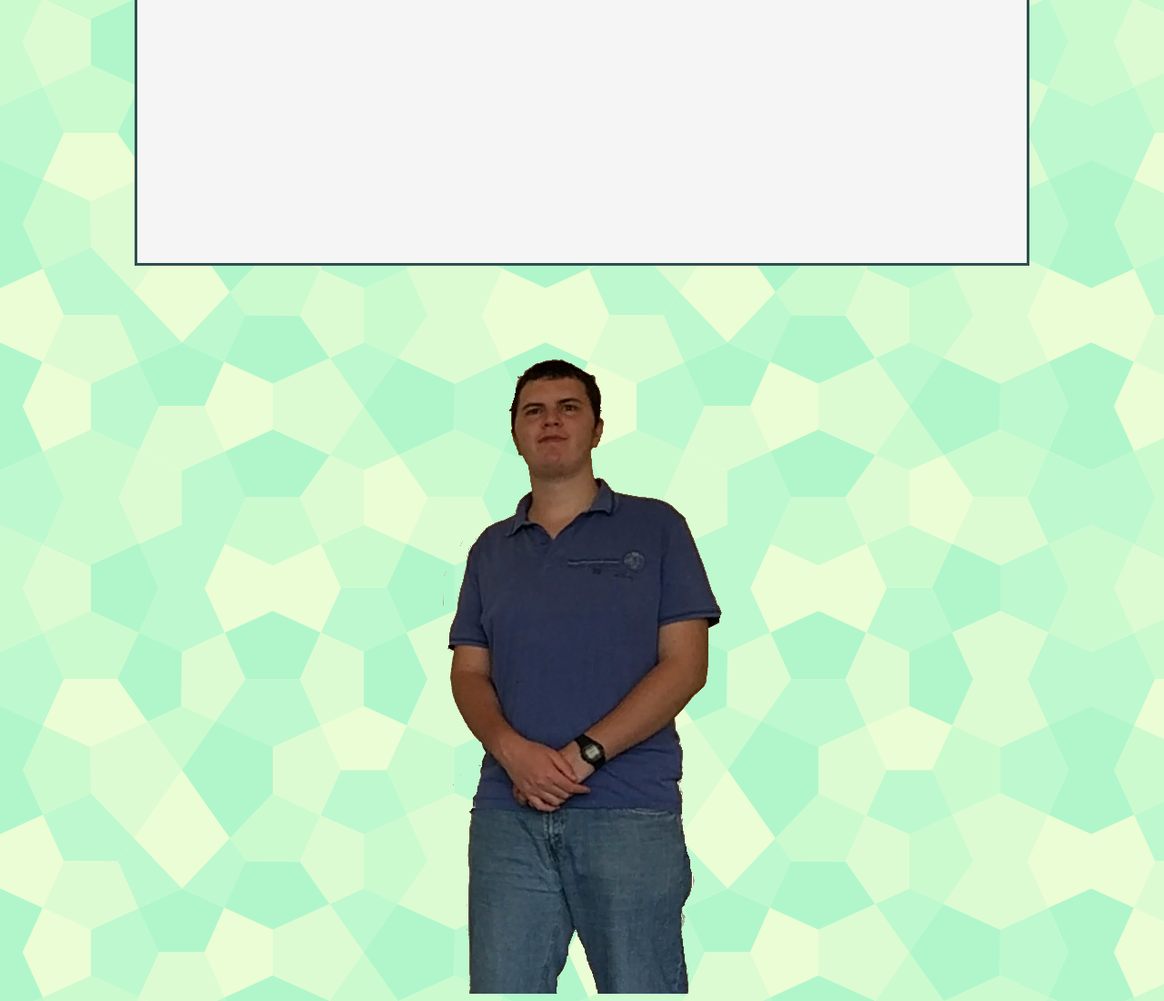
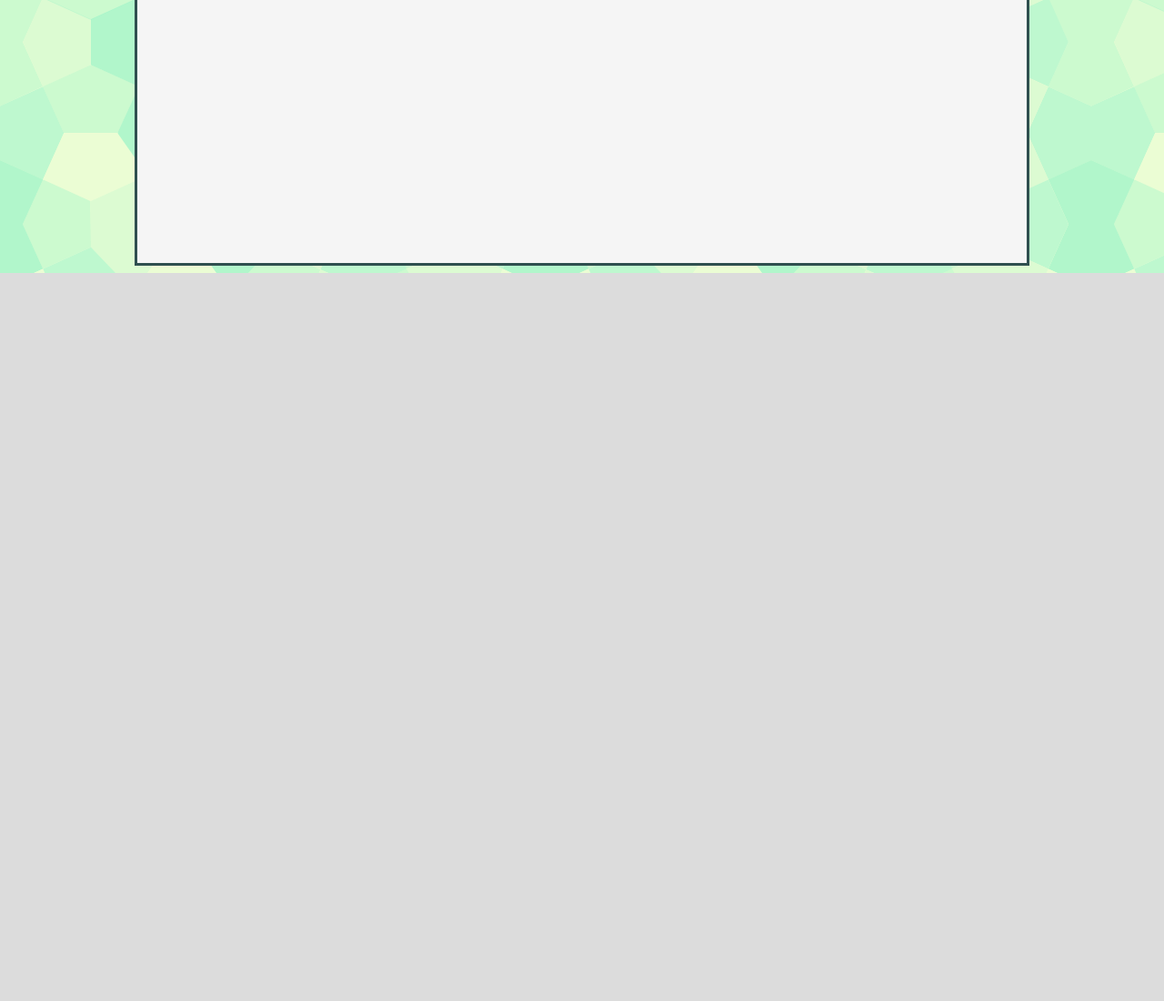
Before and after one commit to ogbaba/tulas.xyz, a plain HTML site: page index.html in a window 1280 px wide. Shown: the part 1154-2254 px from the top of the page at 91% size. After the commit the page ends 1454 px from the top, so only its background shows below. Drawn offline with Linux system fonts and the light colour scheme.

Commit message:
removed moiiii

```diff
--- a/index.html
+++ b/index.html
@@ -39,7 +39,6 @@
         </a>
     </article>
     </section>
-    <img id="bg" src="img/bg.png" alt="Handsome man">
 </body>
 
 </html>
```
Also changed, not shown: 2 other files.
